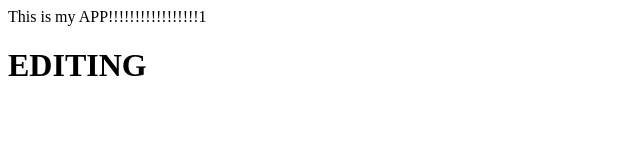
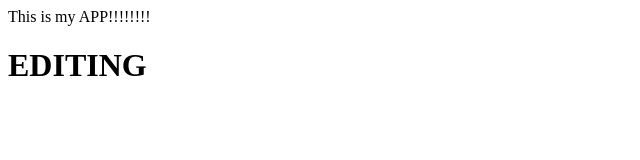
Before and after one commit to AjeetSingh02/git_tutorial, a plain HTML site: page index.html in a window 1280 px wide. Shown: the full height of the page, 0-640 px from the left. Drawn offline with Linux system fonts and the light colour scheme.

Commit message:
new changes

```diff
--- a/app.js
+++ b/app.js
@@ -1 +1 @@
-console.log('Hello');
+console.log('Hello!!!!!!!');
--- a/index.html
+++ b/index.html
@@ -6,7 +6,7 @@
     </head>
 
     <body>
-        This is my APP!!!!!!!!!!!!!!!!!1
+        This is my APP!!!!!!!!
         <br>
         <h1>EDITING</h1>
     </body>
```
